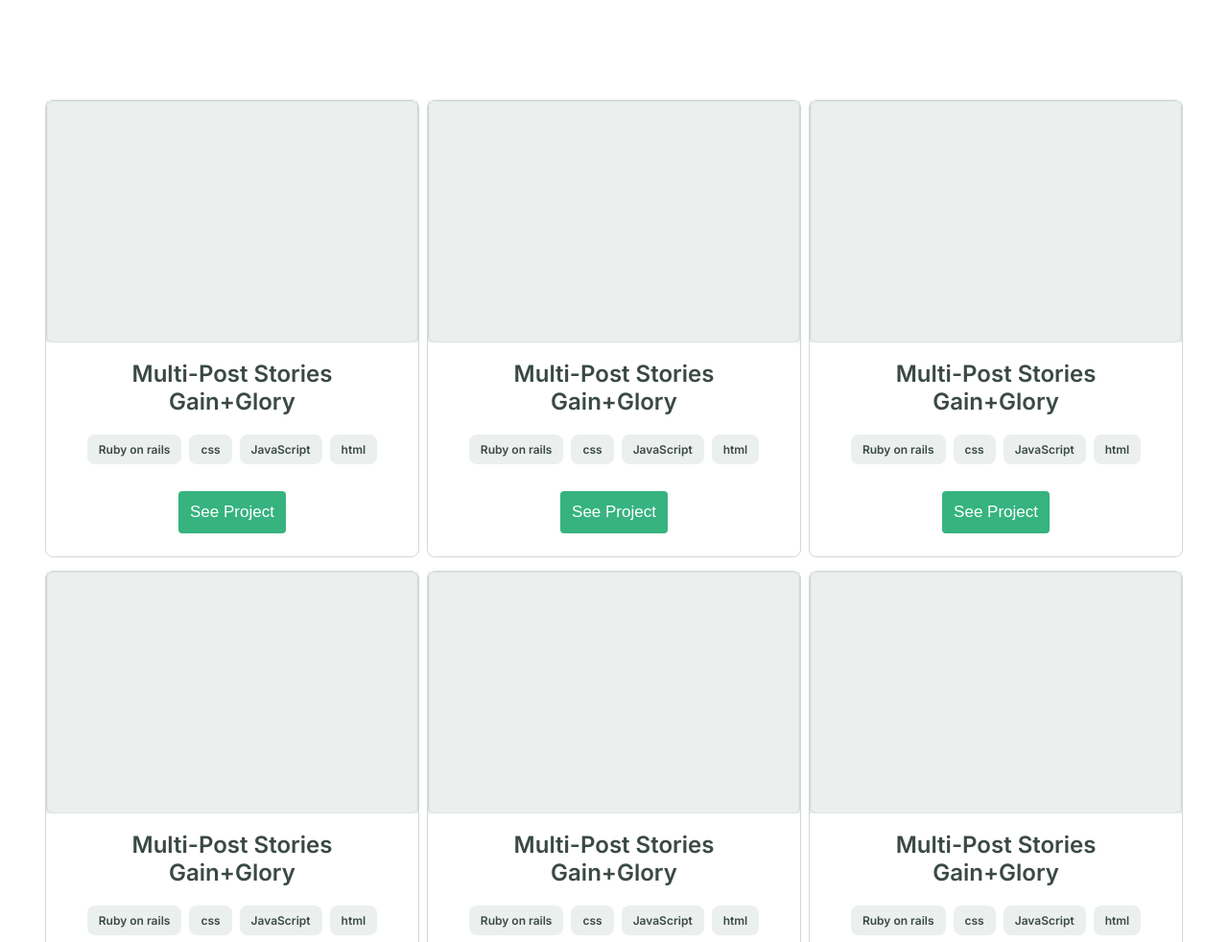
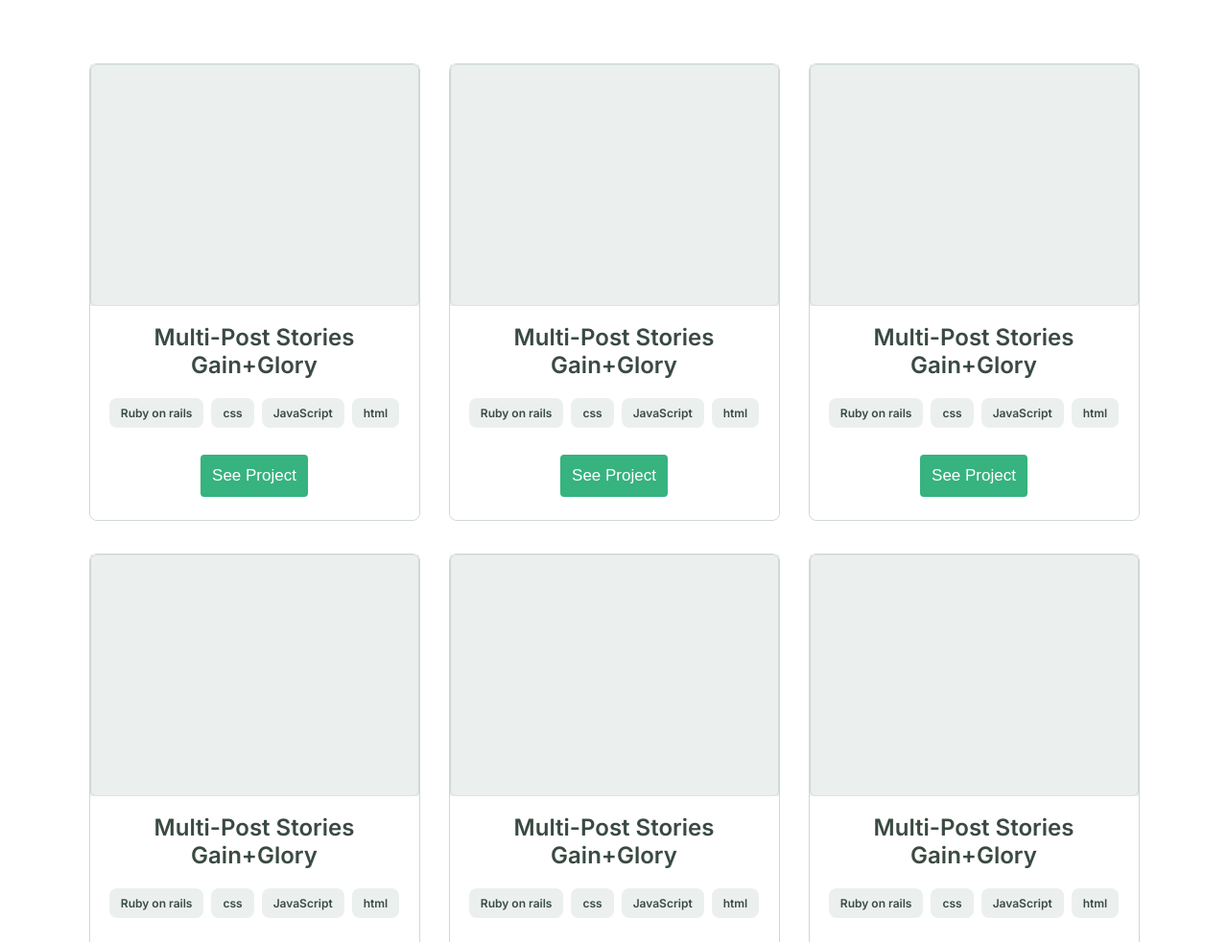
Before and after one commit to matovu-farid/My-Portfolio, a website: page index.html in a window 1280 px wide. Shown: the part 788-1770 px from the top of the page at 96% size. Drawn offline with Linux system fonts and the light colour scheme.

Commit message:
Fix: layout and centering

```diff
--- a/style.css
+++ b/style.css
@@ -357,7 +357,7 @@ textarea.input {
   display: none;
 }
 
-@media (min-width: 800px) {
+@media (min-width: 993px) {
   footer {
     margin: 150px 1px;
     background: url('./assets/backgrounds/contact-form-3-desktop.png') no-repeat right 65%, url('./assets/backgrounds/contact-form-1-desktop.png') no-repeat left 80%, url('./assets/backgrounds/contact-form-2-desktop.png') no-repeat 30% 80%;
@@ -380,12 +380,9 @@ textarea.input {
     width: 100%;
   }
 
-  .work {
-    padding: 3%;
-  }
-
   .about-me-container {
     padding: 3%;
+    grid-template-columns: repeat(3, 369px);
   }
 
   .footer-content {
@@ -418,7 +415,7 @@ textarea.input {
   }
 
   .bordered-card {
-    margin: 1px;
+    margin: 1px 12px 1px;
   }
 
   .background {
@@ -466,4 +463,9 @@ textarea.input {
   .projects .hr {
     display: none;
   }
+
+  .work {
+    grid-template-columns: repeat(3, 369px);
+    grid-row-gap: 32px;
+  }
 }
```
